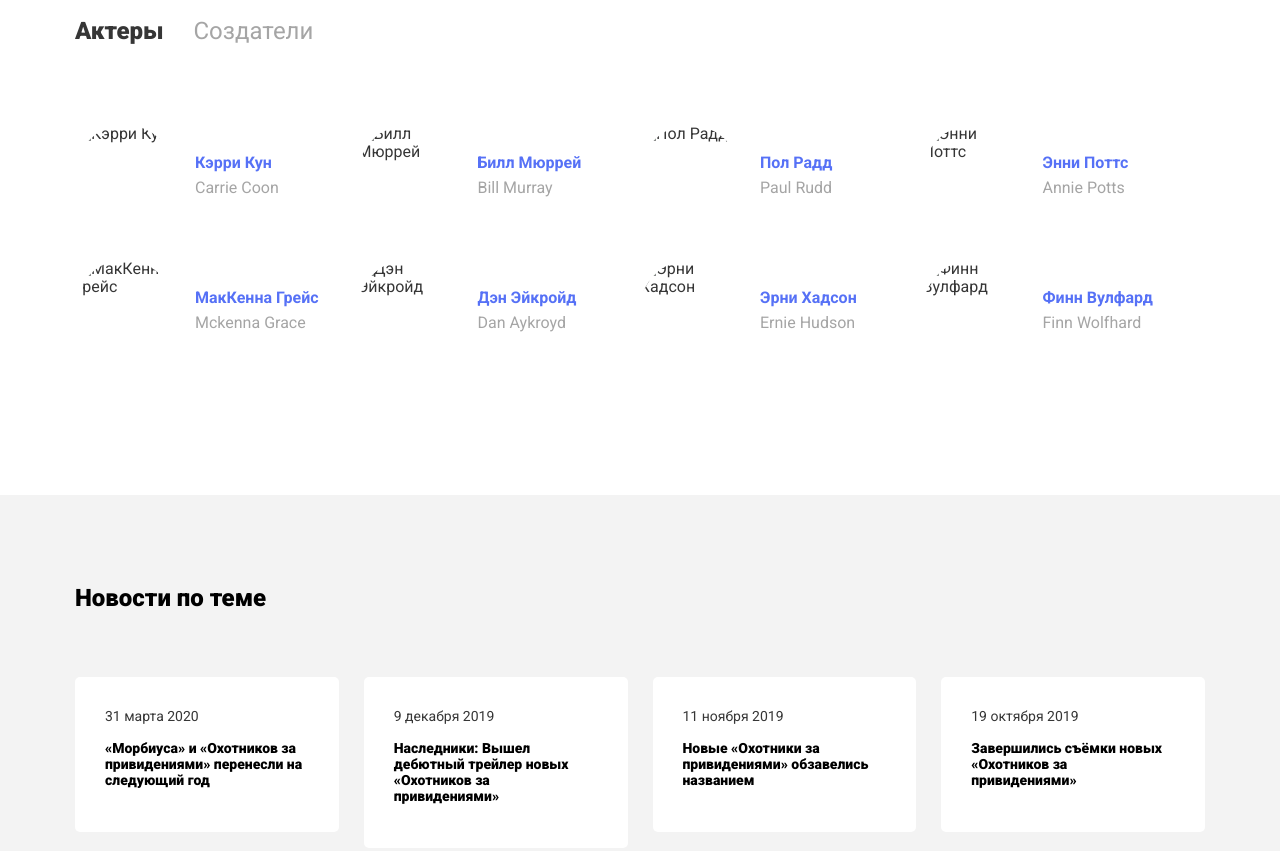
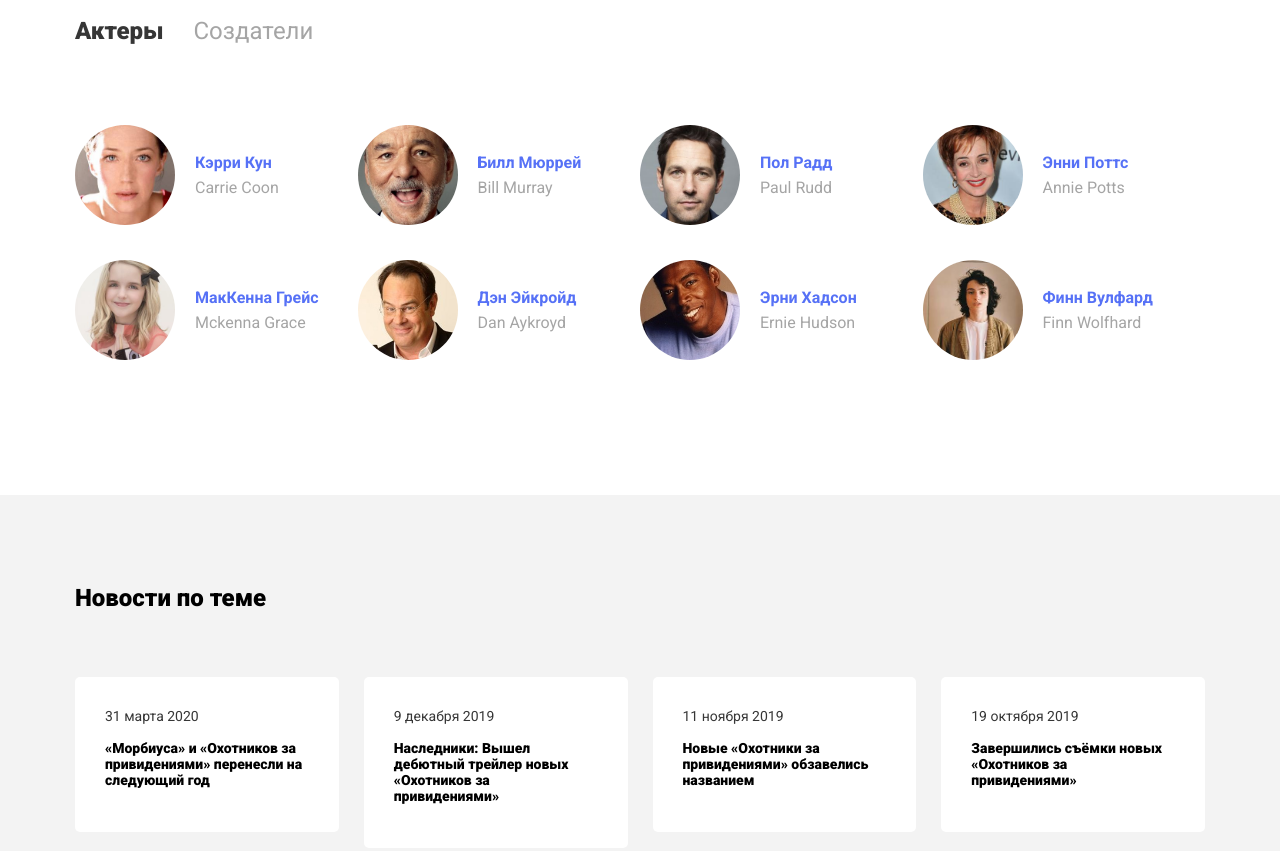
Before and after one commit to Yuri19841984/ghostbusters-afterlife, a plain HTML site: page index.html in a window 1280 px wide. Shown: the part 880-1731 px from the top of the page. Drawn offline with Linux system fonts and the light colour scheme; the site is published under a folder, as on GitHub Pages, so addresses that start at the root find nothing.

Commit message:
Update index.html

```diff
--- a/index.html
+++ b/index.html
@@ -112,56 +112,56 @@
             </div>
             <div class="tabs-content visible" id="actors">
                 <div class="card">
-                    <img src="/img/actors/1.png" alt="Кэрри Кун" class="card-image">
+                    <img src="img/actors/1.png" alt="Кэрри Кун" class="card-image">
                     <div class="card-text">
                         <h3 class="name">Кэрри Кун</h3>
                         <span class="en-name">Carrie Coon</span>
                     </div>
                 </div>
                 <div class="card">
-                    <img src="/img/actors/2.png" alt="Билл Мюррей" class="card-image">
+                    <img src="img/actors/2.png" alt="Билл Мюррей" class="card-image">
                     <div class="card-text">
                         <h3 class="name">Билл Мюррей</h3>
                         <span class="en-name">Bill Murray</span>
                     </div>
                 </div>
                 <div class="card">
-                    <img src="/img/actors/3.png" alt="Пол Радд" class="card-image">
+                    <img src="img/actors/3.png" alt="Пол Радд" class="card-image">
                     <div class="card-text">
                         <h3 class="name">Пол Радд</h3>
                         <span class="en-name">Paul Rudd</span>
                     </div>
                 </div>
                 <div class="card">
-                    <img src="/img/actors/4.png" alt="Энни Поттс" class="card-image">
+                    <img src="img/actors/4.png" alt="Энни Поттс" class="card-image">
                     <div class="card-text">
                         <h3 class="name">Энни Поттс</h3>
                         <span class="en-name">Annie Potts</span>
                     </div>
                 </div>
                 <div class="card">
-                    <img src="/img/actors/5.png" alt="МакКенна Грейс" class="card-image">
+                    <img src="img/actors/5.png" alt="МакКенна Грейс" class="card-image">
                     <div class="card-text">
                         <h3 class="name">МакКенна Грейс</h3>
                         <span class="en-name">Mckenna Grace</span>
                     </div>
                 </div>
                 <div class="card">
-                    <img src="/img/actors/6.png" alt="Дэн Эйкройд" class="card-image">
+                    <img src="img/actors/6.png" alt="Дэн Эйкройд" class="card-image">
                     <div class="card-text">
                         <h3 class="name">Дэн Эйкройд</h3>
                         <span class="en-name">Dan Aykroyd</span>
                     </div>
                 </div>
                 <div class="card">
-                    <img src="/img/actors/7.png" alt="Эрни Хадсон" class="card-image">
+                    <img src="img/actors/7.png" alt="Эрни Хадсон" class="card-image">
                     <div class="card-text">
                         <h3 class="name">Эрни Хадсон</h3>
                         <span class="en-name">Ernie Hudson</span>
                     </div>
                 </div>
                 <div class="card">
-                    <img src="/img/actors/8.png" alt="Финн Вулфард" class="card-image">
+                    <img src="img/actors/8.png" alt="Финн Вулфард" class="card-image">
                     <div class="card-text">
                         <h3 class="name">Финн Вулфард</h3>
                         <span class="en-name">Finn Wolfhard</span>
@@ -171,56 +171,56 @@
             <!-- /.tabs-content -->
             <div class="tabs-content" id="creators">
                 <div class="card">
-                    <img src="/img/creators/1.png" alt="Джейсон Райтман" class="card-image">
+                    <img src="img/creators/1.png" alt="Джейсон Райтман" class="card-image">
                     <div class="card-text">
                         <h3 class="name">Джейсон Райтман</h3>
                         <span class="en-name">Jason Reitman</span>
                     </div>
                 </div>
                 <div class="card">
-                    <img src="/img/creators/2.png" alt="Гил Кинан" class="card-image">
+                    <img src="img/creators/2.png" alt="Гил Кинан" class="card-image">
                     <div class="card-text">
                         <h3 class="name">Гил Кинан</h3>
                         <span class="en-name">Gil Kenan</span>
                     </div>
                 </div>
                 <div class="card">
-                    <img src="/img/actors/6.png" alt="Дэн Эйкройд" class="card-image">
+                    <img src="img/actors/6.png" alt="Дэн Эйкройд" class="card-image">
                     <div class="card-text">
                         <h3 class="name">Дэн Эйкройд</h3>
                         <span class="en-name">Dan Aykroyd</span>
                     </div>
                 </div>
                 <div class="card">
-                    <img src="/img/creators/3.png" alt="Харольд Рэмис" class="card-image">
+                    <img src="img/creators/3.png" alt="Харольд Рэмис" class="card-image">
                     <div class="card-text">
                         <h3 class="name">Харольд Рэмис</h3>
                         <span class="en-name">Harold Ramis</span>
                     </div>
                 </div>
                 <div class="card">
-                    <img src="/img/creators/4.png" alt="Эрик Стилберг" class="card-image">
+                    <img src="img/creators/4.png" alt="Эрик Стилберг" class="card-image">
                     <div class="card-text">
                         <h3 class="name">Эрик Стилберг</h3>
                         <span class="en-name">Eric Steelberg</span>
                     </div>
                 </div>
                 <div class="card">
-                    <img src="/img/creators/5.png" alt="Роб Симонсен" class="card-image">
+                    <img src="img/creators/5.png" alt="Роб Симонсен" class="card-image">
                     <div class="card-text">
                         <h3 class="name">Роб Симонсен</h3>
                         <span class="en-name">Rob Simonsen</span>
                     </div>
                 </div>
                 <div class="card">
-                    <img src="/img/creators/6.png" alt="Франсуа Одуи" class="card-image">
+                    <img src="img/creators/6.png" alt="Франсуа Одуи" class="card-image">
                     <div class="card-text">
                         <h3 class="name">Франсуа Одуи</h3>
                         <span class="en-name">François Audouy</span>
                     </div>
                 </div>
                 <div class="card">
-                    <img src="/img/creators/7.png" alt="Майкл Бегг" class="card-image">
+                    <img src="img/creators/7.png" alt="Майкл Бегг" class="card-image">
                     <div class="card-text">
                         <h3 class="name">Майкл Бегг</h3>
                         <span class="en-name">Michael Beugg</span>
```
